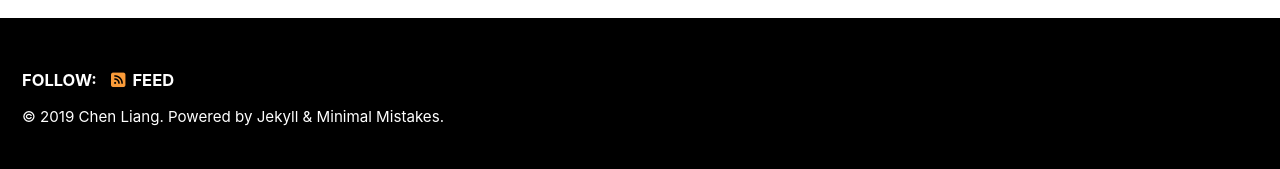
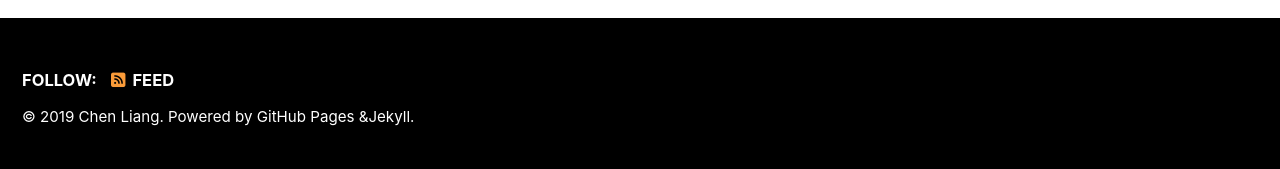
Before and after one commit to nehcgnail/nehcgnail.github.io, a Jekyll site: the page built from _pages/research.md, in a window 1280 px wide. Shown: the part 1422-1591 px from the top of the page. Built offline with Jekyll 4.4.1, drawn with Linux system fonts in a browser that asks for light colours; cached includes are drawn as plain includes; nearby versions of some CDN libraries.

```diff
--- a/_includes/footer.html
+++ b/_includes/footer.html
@@ -16,4 +16,4 @@
   </ul>
 </div>
 
-<div class="page__footer-copyright">&copy; {{ site.time | date: '%Y' }} {{ site.name | default: site.title }}. {{ site.data.ui-text[site.locale].powered_by | default: "Powered by" }} <a href="https://jekyllrb.com" rel="nofollow">Jekyll</a> &amp; <a href="https://mademistakes.com/work/minimal-mistakes-jekyll-theme/" rel="nofollow">Minimal Mistakes</a>.</div>
+<div class="page__footer-copyright">&copy; {{ site.time | date: '%Y' }} {{ site.name | default: site.title }}. {{ site.data.ui-text[site.locale].powered_by | default: "Powered by" }} <a href="https://pages.github.com" rel="nofollow">GitHub Pages</a> &amp;<a href="https://jekyllrb.com" rel="nofollow">Jekyll</a>.</div>
```
